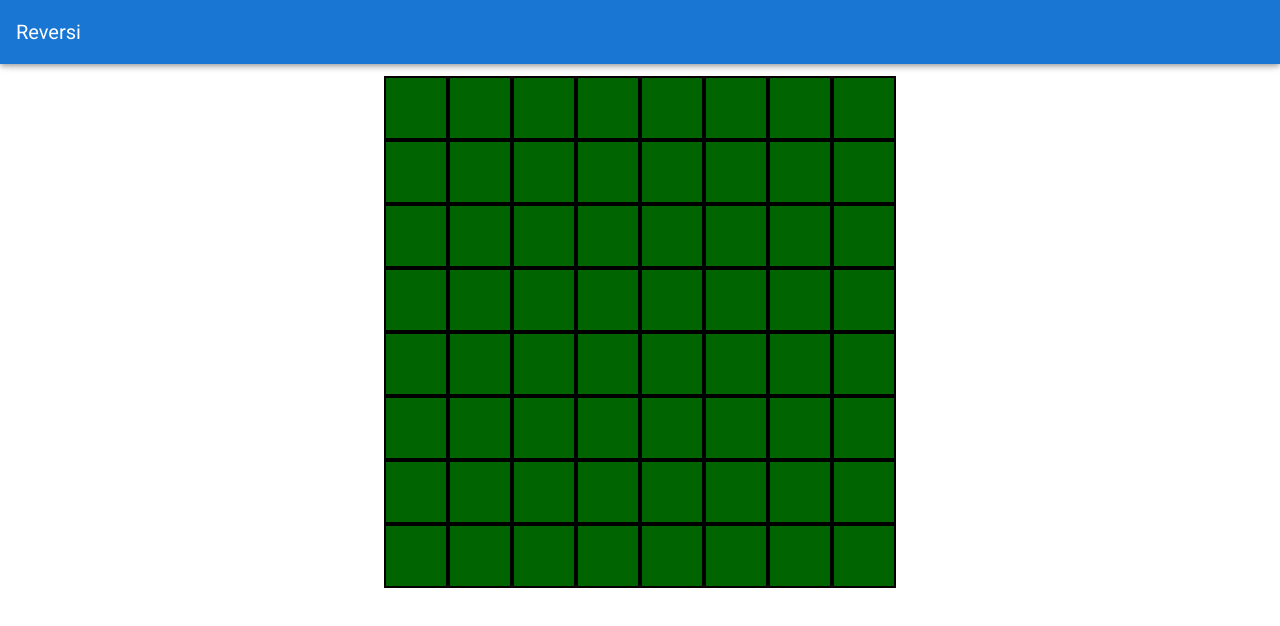
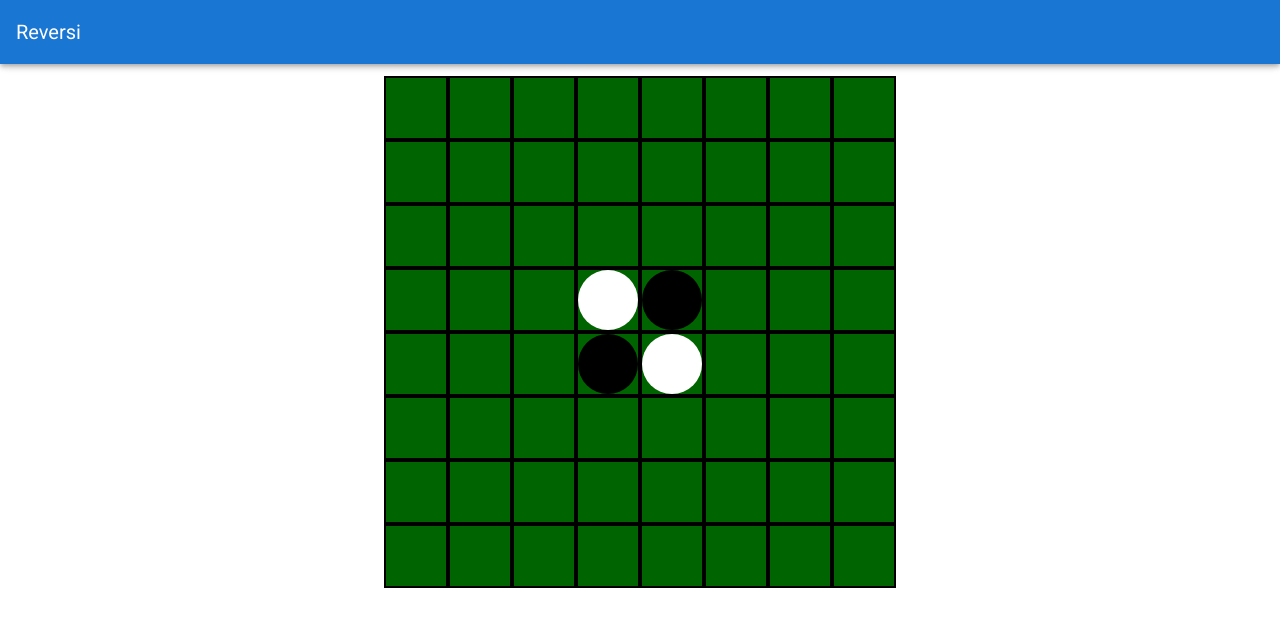
Before and after one commit to beginerbeginer/reversi-vue-ts, a Vue app: page /game in a window 1280 px wide. Shown: the top 626 px of the page. Built offline with nearby package versions, Linux system fonts and the light colour scheme.

Commit message:
追加：オセロの初期状態

```diff
--- a/src/components/reversi/VBoard.vue
+++ b/src/components/reversi/VBoard.vue
@@ -1,24 +1,21 @@
 <template>
   <div>
-    <VRow />
-    <VRow />
-    <VRow />
-    <VRow />
-    <VRow />
-    <VRow />
-    <VRow />
-    <VRow />
+    <VRow v-for="row in board.rows" :key="row.num" :row="row" />
   </div>
 </template>
 
 <script lang="ts">
-import { Vue, Component } from "vue-property-decorator";
+import { Vue, Component, Prop } from "vue-property-decorator";
 import VRow from "@/components/reversi/VRow.vue";
+import { Board } from "@/models/reversi";
 
 @Component({
   components: {
     VRow,
   },
 })
-export default class VBoard extends Vue {}
+export default class VBoard extends Vue {
+  @Prop({ required: true })
+  public board!: Board;
+}
 </script>
--- a/src/components/reversi/VCell.vue
+++ b/src/components/reversi/VCell.vue
@@ -1,15 +1,32 @@
 <template>
   <div class="cell-wrapper">
     <div class="cell"></div>
-    <div class="stone"></div>
+    <div class="stone" :class="stoneClass"></div>
   </div>
 </template>
 
 <script lang="ts">
-import { Vue, Component } from "vue-property-decorator";
+import { Vue, Component, Prop } from "vue-property-decorator";
+import { Cell } from "@/models/reversi";
 
 @Component
-export default class VCell extends Vue {}
+export default class VCell extends Vue {
+  @Prop({ required: true })
+
+  //「!」はundefinedを許容する型
+  public cell!: Cell;
+
+  // public created() {
+  // }
+
+  // eslint-disable-next-line @typescript-eslint/explicit-module-boundary-types
+  public get stoneClass() {
+    return {
+      "white-stone": this.cell.isWhite,
+      "black-stone": this.cell.isBlack,
+    };
+  }
+}
 </script>
 
 <style scoped>
--- a/src/components/reversi/VGame.vue
+++ b/src/components/reversi/VGame.vue
@@ -1,7 +1,7 @@
 <template>
   <v-container>
     <v-layout justify-center>
-      <VBoard />
+      <VBoard :board="board" />
     </v-layout>
   </v-container>
 </template>
@@ -9,11 +9,14 @@
 <script lang="ts">
 import { Vue, Component } from "vue-property-decorator";
 import VBoard from "@/components/reversi/VBoard.vue";
+import { Board } from "@/models/reversi";
 
 @Component({
   components: {
     VBoard,
   },
 })
-export default class VGame extends Vue {}
+export default class VGame extends Vue {
+  public board: Board = new Board();
+}
 </script>
--- a/src/components/reversi/VRow.vue
+++ b/src/components/reversi/VRow.vue
@@ -1,24 +1,30 @@
+<!--
+- keyに一意になる値を書く
+- xとyを繋いだ値をkeyに代入する
+- rowのオブジェクトをもつcellを１つずつVCellのコンポーネントにバインドしている
+-->
 <template>
   <v-layout>
-    <VCell />
-    <VCell />
-    <VCell />
-    <VCell />
-    <VCell />
-    <VCell />
-    <VCell />
-    <VCell />
+    <VCell
+      v-for="cell in row.cells"
+      :key="`${cell.x}-${cell.y}`"
+      :cell="cell"
+    />
   </v-layout>
 </template>
 
 <script lang="ts">
-import { Vue, Component } from "vue-property-decorator";
+import { Vue, Component, Prop } from "vue-property-decorator";
 import VCell from "@/components/reversi/VCell.vue";
+import { Row } from "@/models/reversi";
 
 @Component({
   components: {
     VCell,
   },
 })
-export default class VRow extends Vue {}
+export default class VRow extends Vue {
+  @Prop({ required: true })
+  public row!: Row;
+}
 </script>
--- /dev/null
+++ b/src/models/reversi.ts
@@ -0,0 +1,59 @@
+export class Board {
+  public rows: Row[];
+
+  constructor() {
+    // 8個作る
+    this.rows = [...Array(8).keys()].map((i) => new Row(i));
+    // オセロの最初の４つの石
+    this.rows[3].cells[3].state = CellState.White;
+    this.rows[4].cells[4].state = CellState.White;
+    this.rows[4].cells[3].state = CellState.Black;
+    this.rows[3].cells[4].state = CellState.Black;
+  }
+}
+
+// 上から下までの行
+export class Row {
+  // Rowは８つのcellを持つ
+  public cells: Cell[];
+  public num: number;
+
+  constructor(rowNumber: number) {
+    // 自分が何行目かの情報を表す
+    this.num = rowNumber;
+    this.cells = [...Array(8).keys()].map((i) => new Cell(i, rowNumber));
+  }
+}
+
+// 左から右の列
+export class Cell {
+  /**
+   * @param x 縦
+   * @param y 横
+   */
+  public x: number;
+  public y: number;
+
+  // cellはそれぞれ初期値をもつ
+  public state: CellState = CellState.None;
+
+  constructor(x: number, y: number) {
+    this.x = x;
+    this.y = y;
+  }
+
+  public get isBlack(): boolean {
+    return this.state === CellState.Black;
+  }
+
+  public get isWhite(): boolean {
+    return this.state === CellState.White;
+  }
+}
+
+// オセロの状態管理
+export enum CellState {
+  White = "white",
+  Black = "black",
+  None = "none",
+}
```
